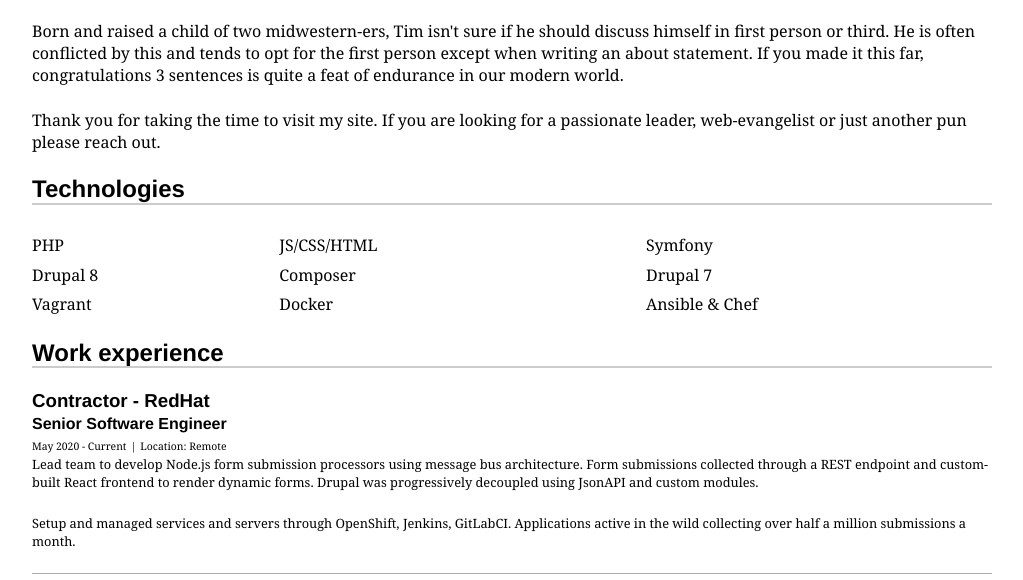
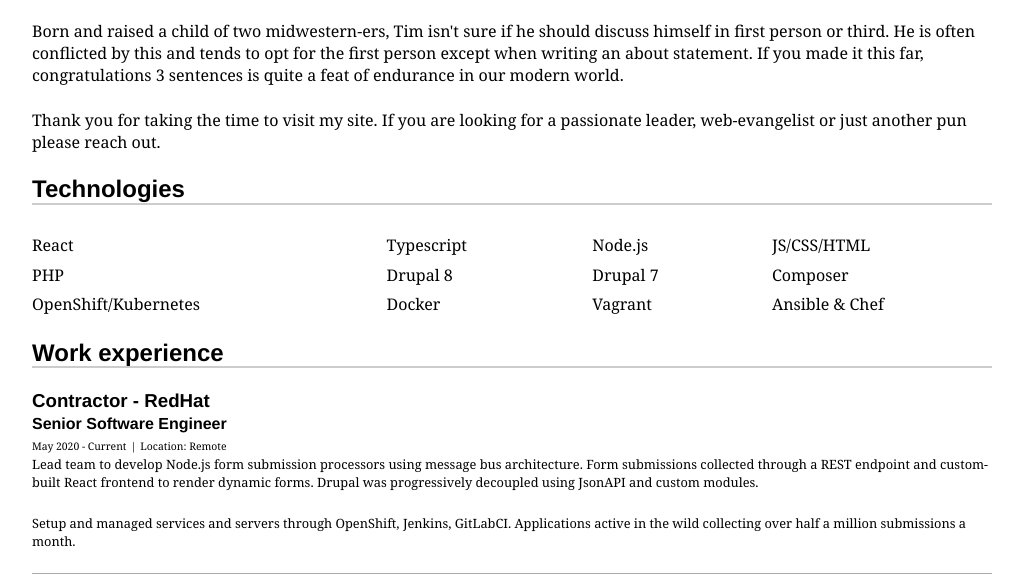
Before and after one commit to timodwhit/site, a Gatsby site: page /about in a window 1280 px wide. Shown: the part 220-800 px from the top of the page, without its empty margins (128-1151 px from the left). Built offline with nearby package versions, Linux system fonts and the light colour scheme; Gatsby itself is replaced by a stand-in of ours; some packages are replaced by stand-ins of ours; what typography-theme-moraga would draw is missing.

Commit message:
Add technologies

```diff
--- a/src/pages/about.js
+++ b/src/pages/about.js
@@ -31,18 +31,21 @@
         <table class="technologies--table">
           <tbody>
             <tr>
-              <td>PHP</td>
+              <td>React</td>
+              <td>Typescript</td>
+              <td>Node.js</td>
               <td>JS/CSS/HTML</td>
-              <td>Symfony</td>
             </tr>
             <tr>
+              <td>PHP</td>
               <td>Drupal 8</td>
+              <td>Drupal 7</td>
               <td>Composer</td>
-              <td>Drupal 7</td>
             </tr>
             <tr>
+              <td>OpenShift/Kubernetes</td>
+              <td>Docker</td>
               <td>Vagrant</td>
-              <td>Docker</td>
               <td>Ansible & Chef</td>
             </tr>
           </tbody>
```
